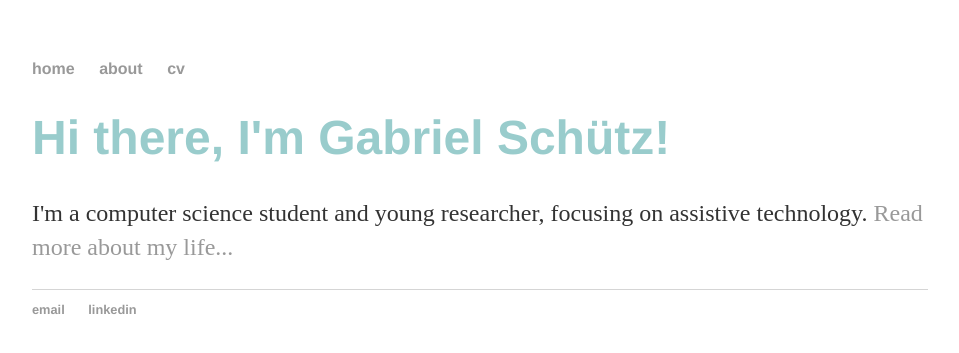
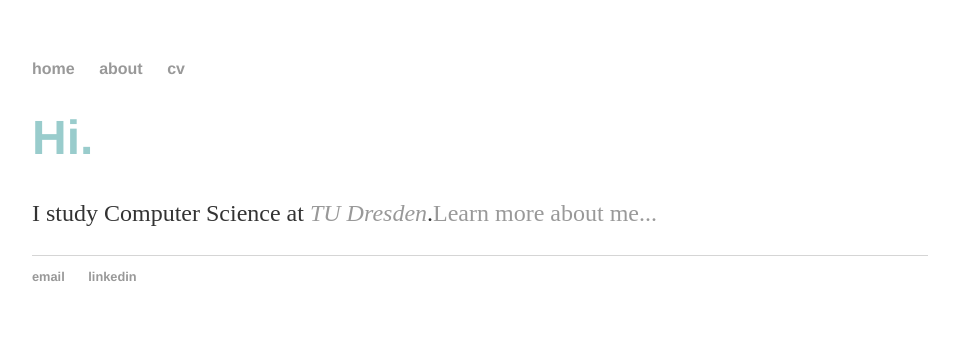
Before and after one commit to gabrielgydu/gabrielgydu.github.io, a Jekyll site: the page built from index.html, in a window 1280 px wide. Shown: the top 353 px of the page, without its empty margins (160-1119 px from the left). Built offline with Jekyll 4.4.1, drawn with Linux system fonts in a browser that asks for light colours.

Commit message:
Update index.html

```diff
--- a/index.html
+++ b/index.html
@@ -3,6 +3,6 @@ layout: default
 title: Gabriel Schütz de Souza
 ---
 <div class="blurb">
-        		<h1>Hi there, I'm Gabriel Schütz!</h1>
-				<p>I'm a computer science student and young researcher, focusing on assistive technology. <a href="/about">Read more about my life...</a></p>
+        		<h1>Hi.</h1>
+				<p>I study Computer Science at <a href="https://tu-dresden.de/ing/informatik?pk_campaign=flyout&pk_kwd=informatik" target="_blank"><em>TU Dresden</em></a>.<a href="/about">Learn more about me...</a></p>
     		</div><!-- /.blurb -->
```
